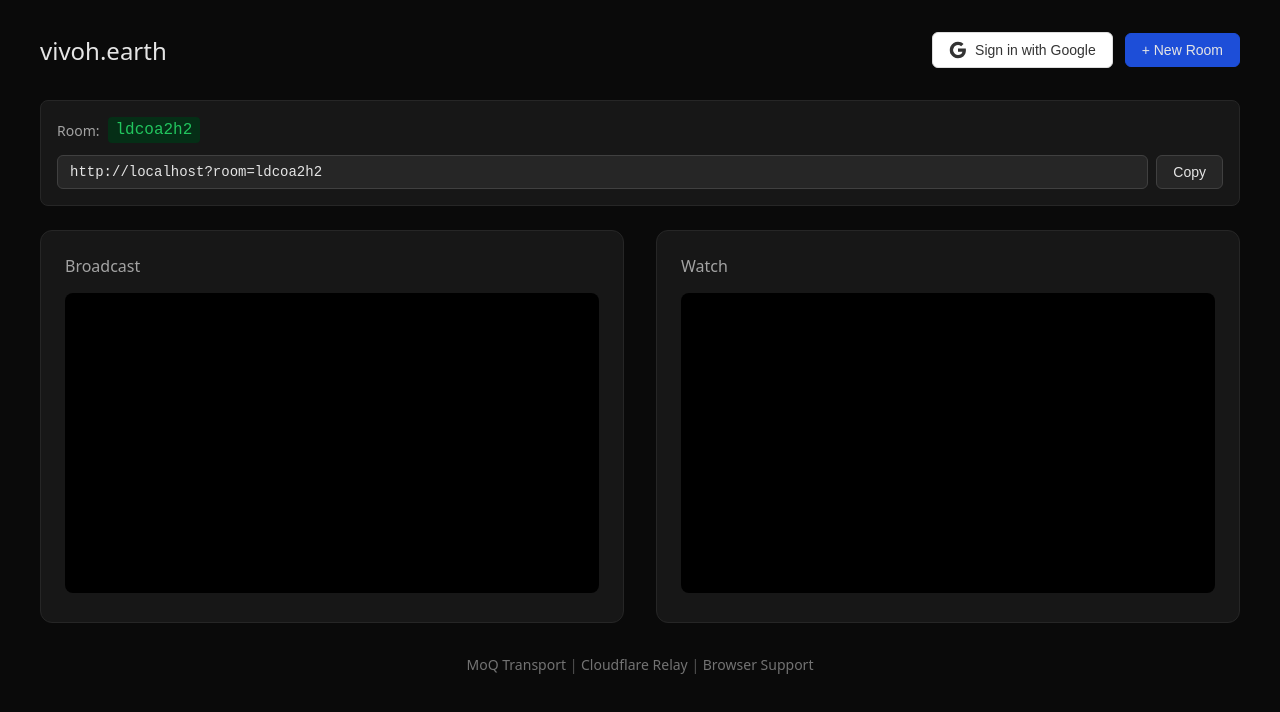
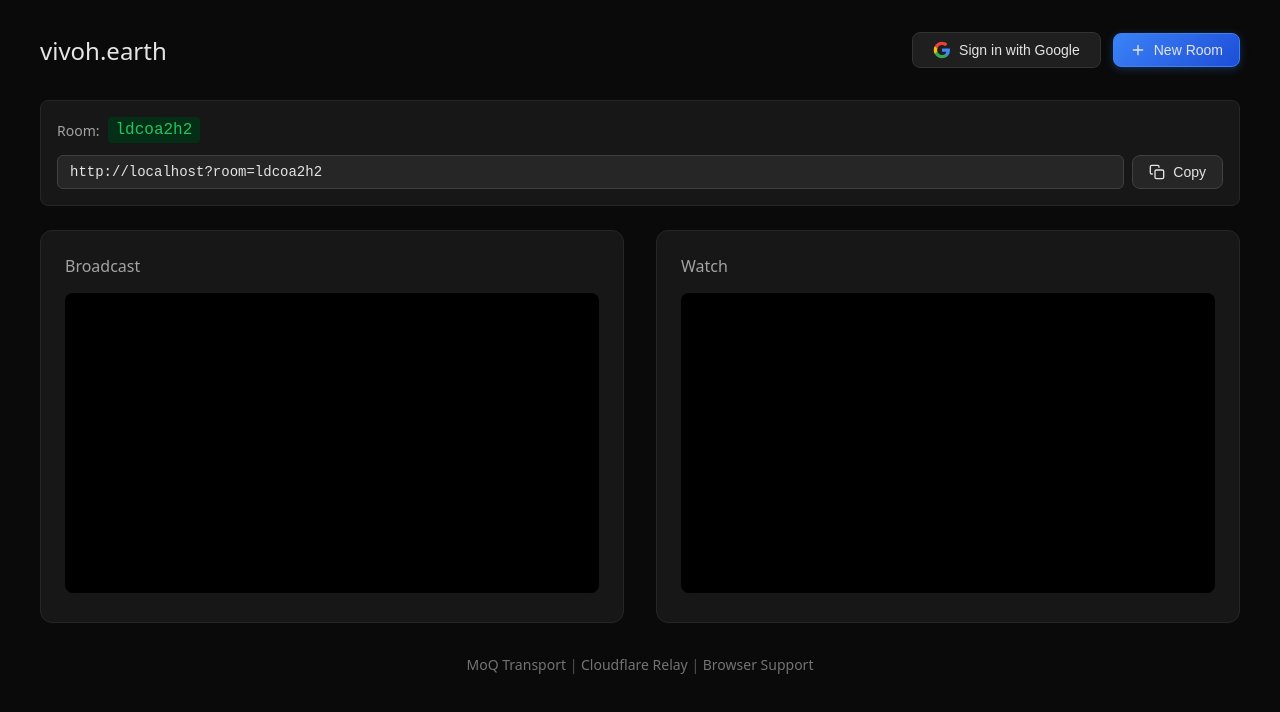
Before and after one commit to erikherz/vivoh.earth, a website built with Vite: page index.html in a window 1280 px wide. Built offline with nearby package versions, Linux system fonts and the light colour scheme; files whose address does not match are found by name.

Commit message:
Modernize button UX with icons and improved styling
- Add SVG icons to all buttons (New Room, Copy, Sign Out)
- Use proper Google brand colors in sign-in button
- Add gradient backgrounds and shadows for primary buttons
- Add success state with checkmark for copy button
- Improve hover states with subtle animations
- Better dark theme integration for Google button

```diff
--- a/index.html
+++ b/index.html
@@ -93,24 +93,50 @@
             border-color: #525252;
         }
         .btn {
+            display: inline-flex;
+            align-items: center;
+            gap: 0.5rem;
             background: #262626;
             border: 1px solid #404040;
-            border-radius: 6px;
+            border-radius: 8px;
             padding: 0.5rem 1rem;
             color: #e5e5e5;
             font-size: 0.875rem;
+            font-weight: 500;
             cursor: pointer;
-            transition: background 0.2s;
+            transition: all 0.2s ease;
         }
         .btn:hover {
             background: #363636;
+            border-color: #525252;
+            transform: translateY(-1px);
+        }
+        .btn:active {
+            transform: translateY(0);
+        }
+        .btn svg {
+            width: 16px;
+            height: 16px;
+            flex-shrink: 0;
         }
         .btn-primary {
-            background: #1d4ed8;
-            border-color: #1d4ed8;
+            background: linear-gradient(135deg, #3b82f6 0%, #1d4ed8 100%);
+            border-color: #3b82f6;
+            box-shadow: 0 2px 8px rgba(59, 130, 246, 0.3);
         }
         .btn-primary:hover {
-            background: #2563eb;
+            background: linear-gradient(135deg, #60a5fa 0%, #2563eb 100%);
+            border-color: #60a5fa;
+            box-shadow: 0 4px 12px rgba(59, 130, 246, 0.4);
+        }
+        .btn-success {
+            background: linear-gradient(135deg, #22c55e 0%, #16a34a 100%);
+            border-color: #22c55e;
+            color: #fff;
+        }
+        .btn-success:hover {
+            background: linear-gradient(135deg, #22c55e 0%, #16a34a 100%);
+            border-color: #22c55e;
         }
 
         /* Auth UI */
@@ -139,14 +165,18 @@
             white-space: nowrap;
         }
         .btn-google {
-            display: flex;
-            align-items: center;
-            background: #fff;
-            color: #333;
-            border-color: #ddd;
+            background: #1f1f1f;
+            border-color: #333;
+            color: #e5e5e5;
+            padding: 0.5rem 1.25rem;
         }
         .btn-google:hover {
-            background: #f5f5f5;
+            background: #2a2a2a;
+            border-color: #444;
+        }
+        .btn-google svg {
+            width: 18px;
+            height: 18px;
         }
 
         /* Footer */
@@ -180,7 +210,12 @@
             <h1>vivoh.earth</h1>
             <div class="header-right">
                 <div id="auth-container"></div>
-                <button id="new-room-btn" class="btn btn-primary">+ New Room</button>
+                <button id="new-room-btn" class="btn btn-primary">
+                    <svg viewBox="0 0 24 24" fill="none" stroke="currentColor" stroke-width="2" stroke-linecap="round" stroke-linejoin="round">
+                        <path d="M12 5v14M5 12h14"/>
+                    </svg>
+                    New Room
+                </button>
             </div>
         </header>
 
@@ -191,7 +226,13 @@
             </div>
             <div class="share-row">
                 <input type="text" id="share-link" class="share-input" readonly>
-                <button id="copy-btn" class="btn">Copy</button>
+                <button id="copy-btn" class="btn">
+                    <svg viewBox="0 0 24 24" fill="none" stroke="currentColor" stroke-width="2" stroke-linecap="round" stroke-linejoin="round">
+                        <rect x="9" y="9" width="13" height="13" rx="2" ry="2"/>
+                        <path d="M5 15H4a2 2 0 0 1-2-2V4a2 2 0 0 1 2-2h9a2 2 0 0 1 2 2v1"/>
+                    </svg>
+                    Copy
+                </button>
             </div>
         </div>
 
--- a/src/main.ts
+++ b/src/main.ts
@@ -43,18 +43,25 @@ function updateAuthUI(user: User | null) {
       <div class="user-info">
         <img src="${user.avatar_url}" alt="${user.name}" class="avatar">
         <span class="user-name">${user.name}</span>
-        <button id="logout-btn" class="btn">Sign Out</button>
+        <button id="logout-btn" class="btn">
+          <svg viewBox="0 0 24 24" fill="none" stroke="currentColor" stroke-width="2" stroke-linecap="round" stroke-linejoin="round">
+            <path d="M9 21H5a2 2 0 0 1-2-2V5a2 2 0 0 1 2-2h4"/>
+            <polyline points="16 17 21 12 16 7"/>
+            <line x1="21" y1="12" x2="9" y2="12"/>
+          </svg>
+          Sign Out
+        </button>
       </div>
     `;
     document.getElementById("logout-btn")?.addEventListener("click", logout);
   } else {
     authContainer.innerHTML = `
       <button id="login-btn" class="btn btn-google">
-        <svg viewBox="0 0 24 24" width="18" height="18" style="margin-right: 8px;">
-          <path fill="currentColor" d="M22.56 12.25c0-.78-.07-1.53-.2-2.25H12v4.26h5.92c-.26 1.37-1.04 2.53-2.21 3.31v2.77h3.57c2.08-1.92 3.28-4.74 3.28-8.09z"/>
-          <path fill="currentColor" d="M12 23c2.97 0 5.46-.98 7.28-2.66l-3.57-2.77c-.98.66-2.23 1.06-3.71 1.06-2.86 0-5.29-1.93-6.16-4.53H2.18v2.84C3.99 20.53 7.7 23 12 23z"/>
-          <path fill="currentColor" d="M5.84 14.09c-.22-.66-.35-1.36-.35-2.09s.13-1.43.35-2.09V7.07H2.18C1.43 8.55 1 10.22 1 12s.43 3.45 1.18 4.93l2.85-2.22.81-.62z"/>
-          <path fill="currentColor" d="M12 5.38c1.62 0 3.06.56 4.21 1.64l3.15-3.15C17.45 2.09 14.97 1 12 1 7.7 1 3.99 3.47 2.18 7.07l3.66 2.84c.87-2.6 3.3-4.53 6.16-4.53z"/>
+        <svg viewBox="0 0 24 24" width="18" height="18">
+          <path fill="#4285F4" d="M22.56 12.25c0-.78-.07-1.53-.2-2.25H12v4.26h5.92c-.26 1.37-1.04 2.53-2.21 3.31v2.77h3.57c2.08-1.92 3.28-4.74 3.28-8.09z"/>
+          <path fill="#34A853" d="M12 23c2.97 0 5.46-.98 7.28-2.66l-3.57-2.77c-.98.66-2.23 1.06-3.71 1.06-2.86 0-5.29-1.93-6.16-4.53H2.18v2.84C3.99 20.53 7.7 23 12 23z"/>
+          <path fill="#FBBC05" d="M5.84 14.09c-.22-.66-.35-1.36-.35-2.09s.13-1.43.35-2.09V7.07H2.18C1.43 8.55 1 10.22 1 12s.43 3.45 1.18 4.93l2.85-2.22.81-.62z"/>
+          <path fill="#EA4335" d="M12 5.38c1.62 0 3.06.56 4.21 1.64l3.15-3.15C17.45 2.09 14.97 1 12 1 7.7 1 3.99 3.47 2.18 7.07l3.66 2.84c.87-2.6 3.3-4.53 6.16-4.53z"/>
         </svg>
         Sign in with Google
       </button>
@@ -87,12 +94,17 @@ async function init() {
 
   // Copy button functionality
   if (copyBtn && shareLink) {
+    const copyIcon = `<svg viewBox="0 0 24 24" fill="none" stroke="currentColor" stroke-width="2" stroke-linecap="round" stroke-linejoin="round"><rect x="9" y="9" width="13" height="13" rx="2" ry="2"/><path d="M5 15H4a2 2 0 0 1-2-2V4a2 2 0 0 1 2-2h9a2 2 0 0 1 2 2v1"/></svg>`;
+    const checkIcon = `<svg viewBox="0 0 24 24" fill="none" stroke="currentColor" stroke-width="2" stroke-linecap="round" stroke-linejoin="round"><polyline points="20 6 9 17 4 12"/></svg>`;
+
     copyBtn.addEventListener("click", () => {
       shareLink.select();
       navigator.clipboard.writeText(shareUrl);
-      copyBtn.textContent = "Copied!";
+      copyBtn.innerHTML = `${checkIcon} Copied!`;
+      copyBtn.classList.add("btn-success");
       setTimeout(() => {
-        copyBtn.textContent = "Copy";
+        copyBtn.innerHTML = `${copyIcon} Copy`;
+        copyBtn.classList.remove("btn-success");
       }, 2000);
     });
   }
```
